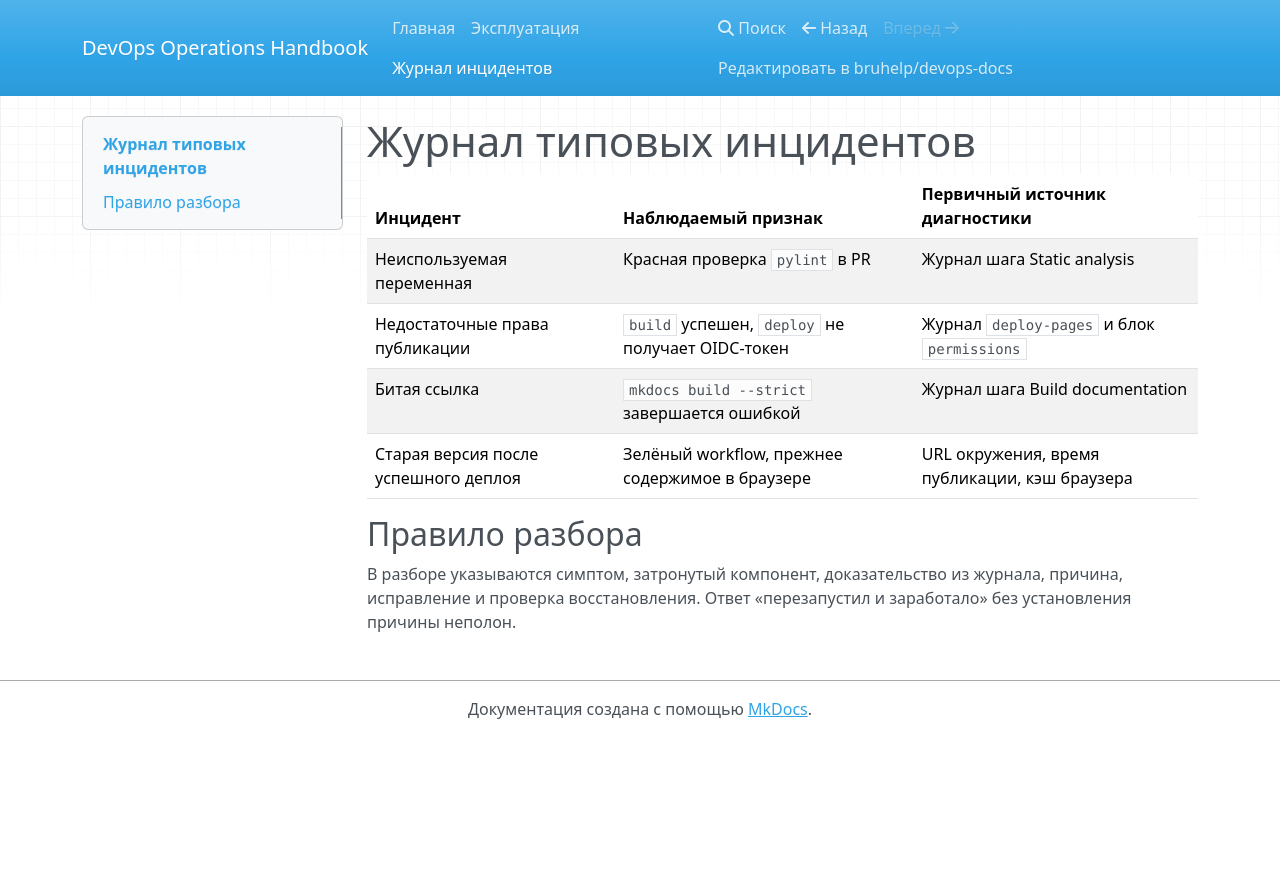
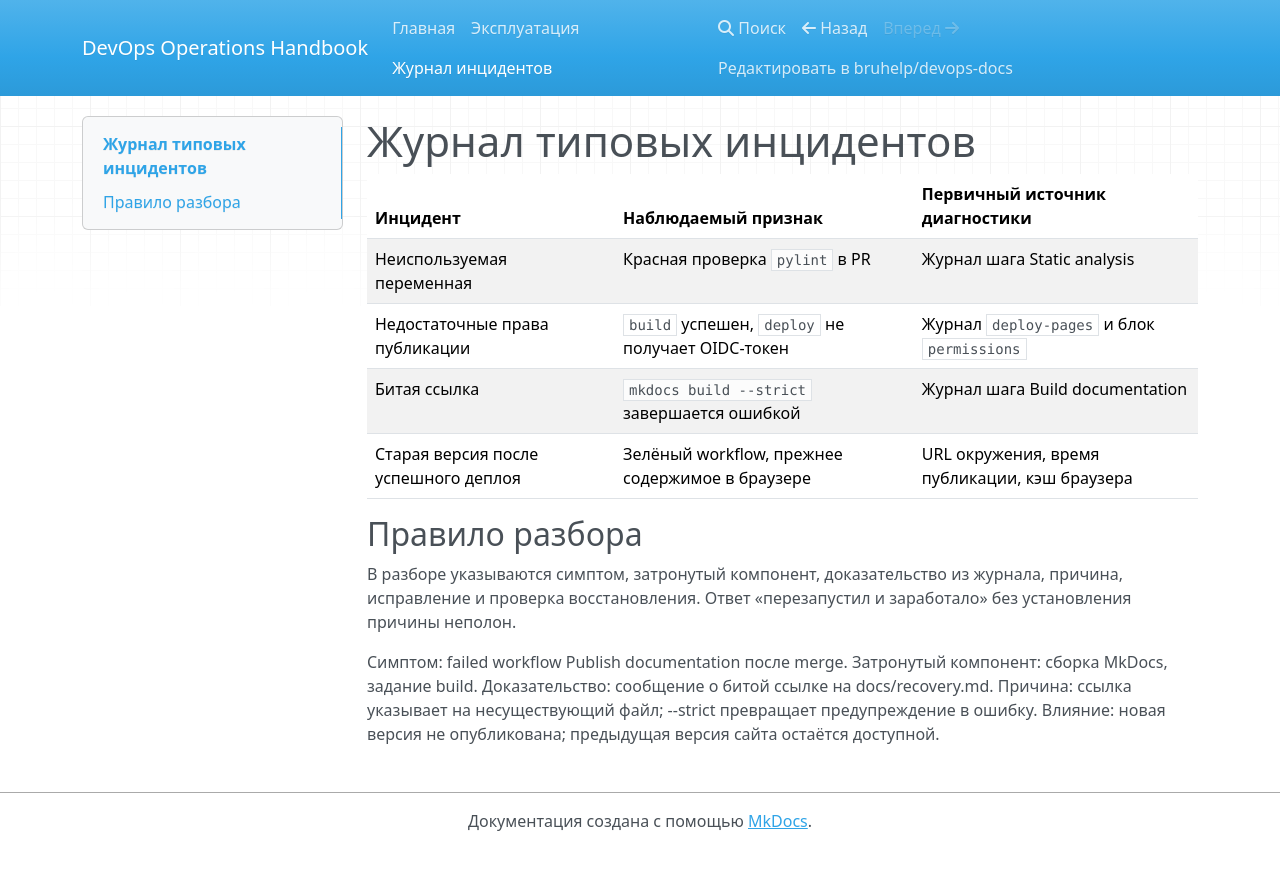
Before and after one commit to bruhelp/devops-docs, an MkDocs documentation site: the page built from docs/incidents.md, in a window 1280 px wide. Shown: the top 870 px of the page. Built offline with MkDocs 1.6.1, drawn with Linux system fonts in a browser that asks for light colours; nearby versions of some CDN libraries.

Commit message:
docs: add incidents

```diff
--- a/docs/incidents.md
+++ b/docs/incidents.md
@@ -12,3 +12,9 @@
 В разборе указываются симптом, затронутый компонент, доказательство из журнала,
 причина, исправление и проверка восстановления. Ответ «перезапустил и заработало»
 без установления причины неполон.
+
+Симптом: failed workflow Publish documentation после merge.
+Затронутый компонент: сборка MkDocs, задание build.
+Доказательство: сообщение о битой ссылке на docs/recovery.md.
+Причина: ссылка указывает на несуществующий файл; --strict превращает предупреждение в ошибку.
+Влияние: новая версия не опубликована; предыдущая версия сайта остаётся доступной.
```
